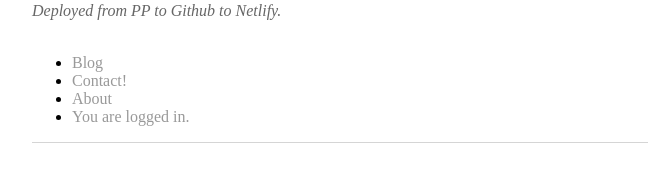
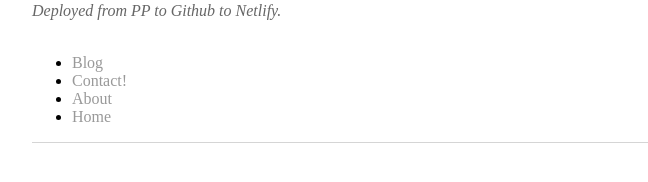
Before and after one commit to portablepage/portablepage.github.io, a Jekyll site: the page built from index.html, in a window 1280 px wide. Shown: the part 253-435 px from the top of the page, without its empty margins (160-808 px from the left). Built offline with Jekyll 4.4.1, drawn with Linux system fonts in a browser that asks for light colours.

Commit message:
Commit from PP server.

```diff
--- a/index.html
+++ b/index.html
@@ -1,6 +1,6 @@
 ---
 layout: default
-title: You are logged in.
+title: Home
 ---
 <div class="blurb">
 	<h1>You are now logged in.</h1>
```
